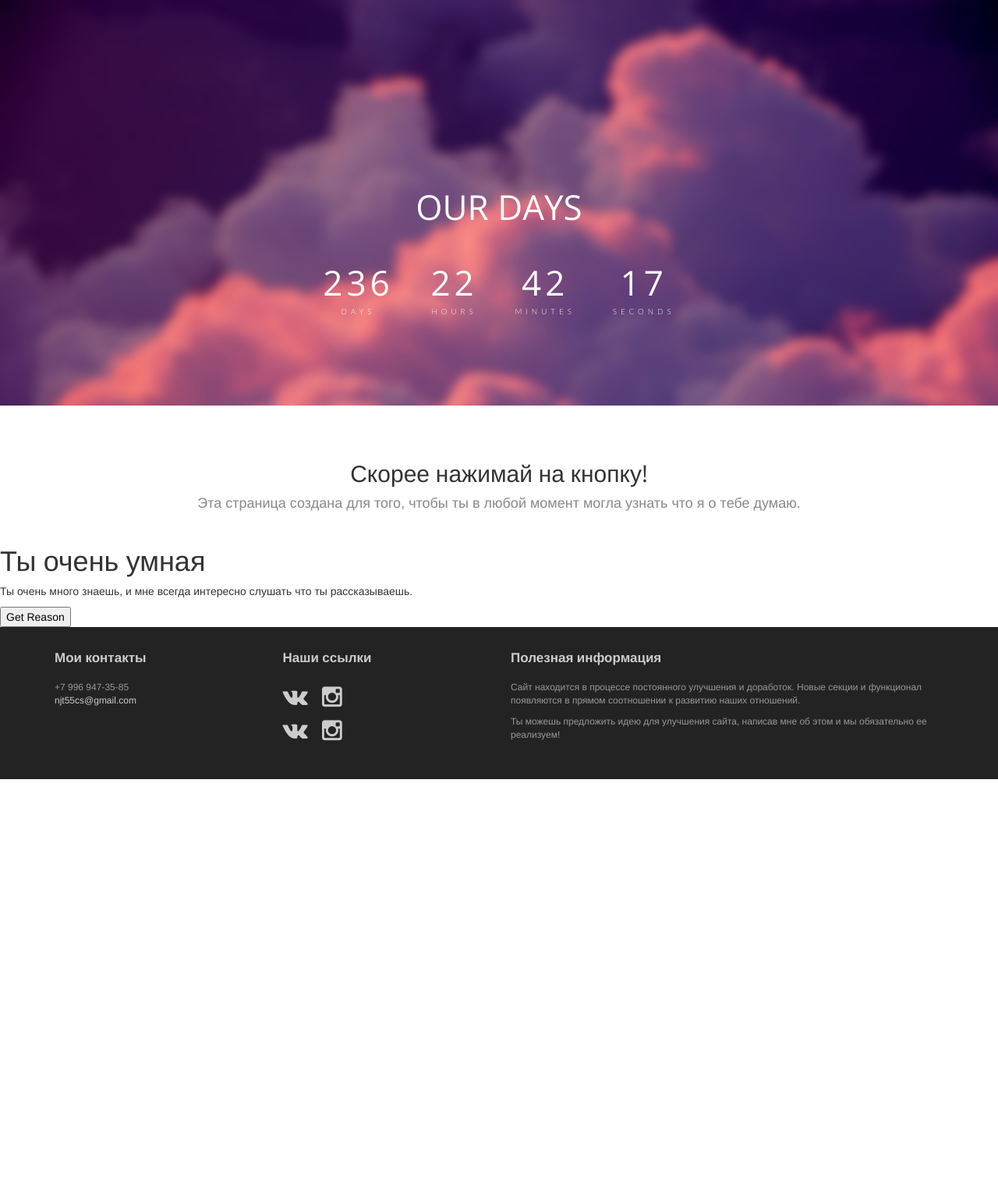
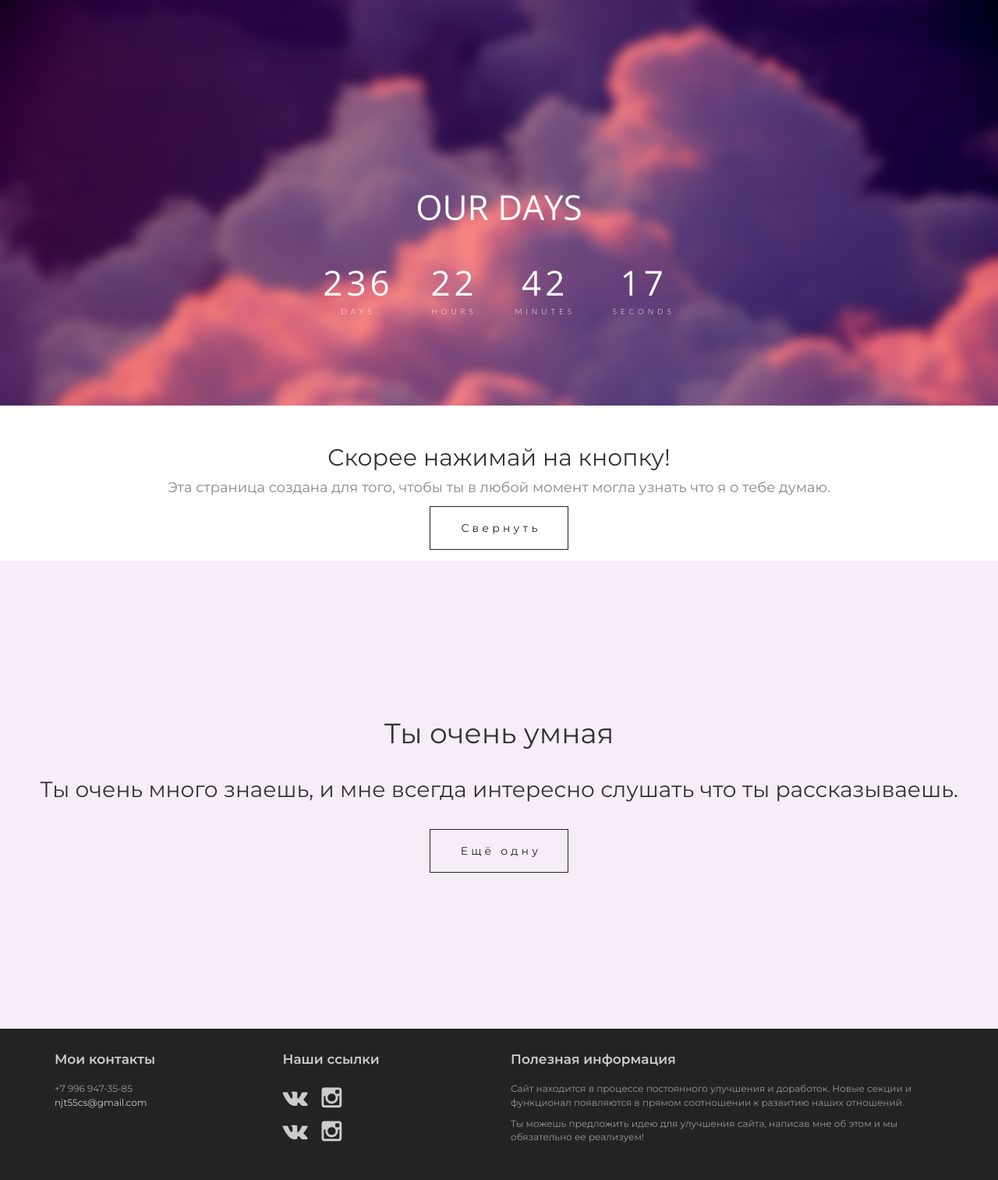
Before and after one commit to nylinary/yulia, a Django app: page /reasons/ in a window 1280 px wide. Shown: the whole page at 78% size. Before the commit the page ends 999 px from the top, so only its background shows below. Run offline with Django 3.2, Linux system fonts and the light colour scheme; data comes from the database, SQL or seed files in the repository; both versions use the stored data as it was after the commit; some libraries are stand-ins or nearby versions.

Commit message:
Reasons development

```diff
--- a/static/main/css/custom.css
+++ b/static/main/css/custom.css
@@ -1,3 +1,10 @@
+@import url('https://fonts.googleapis.com/css?family=Montserrat:400,500,600&display=swap&subset=cyrillic');
+
+
+body {
+    font-family: 'Montserrat', sans-serif;
+}
+
 .power{
 	width: 100%;
 	float: left;
@@ -55,7 +62,7 @@
 }
 
 .totaly_text{
-    font-family: "Open sans", Helvetica, Arial;
+    font-family: 'Montserrat', sans-serif;
     width: 100%;
     float: left;
     text-align: center;
@@ -64,7 +71,7 @@
 
 
 .making{
-    font-family: "Open sans", Helvetica, Arial;
+    font-family: 'Montserrat', sans-serif;
 	width: 100%;
 	float: left;
 	text-align: center;
--- a/static/main/css/main.css
+++ b/static/main/css/main.css
@@ -1,4 +1,6 @@
 /* Header */
+@import url('https://fonts.googleapis.com/css?family=Montserrat:400,500,600&display=swap&subset=cyrillic');
+
 #head { background:#181015 url( ../images/bg_header.jpg) no-repeat; background-size: cover; min-height:520px; text-align: center; padding-top:240px; color:white; font-family:"Open sans", Helvetica, Arial; font-weight:300; }
 #head.secondary { height:100px; min-height: 100px; padding-top:0px; }
 	#head .lead { font-family:"Open sans", Helvetica, Arial; font-size:44px; margin-bottom:6px; color:white; line-height:1.15em; }
@@ -31,7 +33,7 @@
 
 
 /* Typography */
-h1, h2, h3, h4, h5, h6 { font-family:"Open sans", Helvetica, Arial; }
+h1, h2, h3, h4, h5, h6 {font-family: 'Montserrat', sans-serif;}
 h1, .h1, h2, .h2, h3, .h3 { margin-top:30px; }
 blockquote { font-style: italic; font-family: Georgia; color:#999; margin:30px 0 30px; }
 label { color: #777; }
@@ -80,3 +82,9 @@ img.pull-left { margin-right: 10px; }
 
 	.widget-simplenav { margin-left:-5px; }
 	.widget-simplenav a{ margin:0 5px; }
+
+
+.btn:focus {
+	outline: none;
+	box-shadow: none;
+}
--- /dev/null
+++ b/static/reasons/css/reasons.css
@@ -0,0 +1,73 @@
+@import url('https://fonts.googleapis.com/css?family=Montserrat:400,500,600&display=swap&subset=cyrillic');
+.reason {
+    display: flex;
+    flex-direction: column;
+    justify-content: center;
+    align-items: center;
+    padding: 2em 1em 4em;
+    background-color: #F7EDF8;
+    gap: 1.5em;
+    min-height: 75%;
+}
+/*
+.get-reason-btn {
+    width: max-content;
+    background-color: #87509f;
+    color: white;
+  } */
+
+.get-reason-btn {
+    width: max-content;
+    background-color: #87509f;
+    color: white;
+    font-family: 'Montserrat', sans-serif;
+  }
+
+.get-reason-btn:hover {
+    background-color: #E87B81;
+    color: black;
+  }
+
+.reason-name, .reason-description {
+    font-family: 'Montserrat', sans-serif;
+    font-weight: 300;
+}
+
+.reason-description {
+    font-size: 2em;
+}
+
+
+.base-button {
+    color: #232323;
+    background: transparent;
+    border: 1px solid #232323;
+    position: relative;
+    font-size: 14px;
+    letter-spacing: .3em;
+    font-family: 'Montserrat', sans-serif;
+    padding: 17px 34px 17px 39px;
+    transition: .2s ease-in-out;
+    cursor: pointer;
+}
+.base-button:before {
+    content: "";
+    position: absolute;
+    top: 5px;
+    left: 5px;
+    width: 100%;
+    height: 100%;
+    /* background: #32D4E2; */
+    z-index: -1;
+    /* transition: .25s ease;
+    transform: translate(0, 0); */
+}
+.base-button:hover {
+    /* transform: translate(4px, 4px); */
+    background-color: #FAA1A6;
+    color: black;
+}
+
+.hint {
+    padding-bottom: 1em;
+}
--- a/static/reasons/js/get_reason.js
+++ b/static/reasons/js/get_reason.js
@@ -1,5 +1,6 @@
 reason_name = document.getElementById('reason-name');
 reason_description = document.getElementById('reason-description');
+
 
 $("#get_reason_btn").on('click', function () {
     $.ajax({
@@ -15,5 +16,4 @@ $("#get_reason_btn").on('click', function () {
         }
       }
     });
-
   });
--- /dev/null
+++ b/static/reasons/js/hide_hint.js
@@ -0,0 +1,11 @@
+const hint = document.getElementById("hint");
+const hideHintBtn = document.getElementById("hide-hint");
+
+
+hideHintBtn.onclick = function () {
+  if (hint.style.display !== "none") {
+    hint.style.display = "none";
+  } else {
+    hint.style.display = "block";
+  }
+};
--- a/templates/reasons/base.html
+++ b/templates/reasons/base.html
@@ -10,6 +10,7 @@
             <title>Our days</title>
 
             <link rel="shortcut icon" href=	"{% static 'main/images/gt_favicon.png'%}">
+            <link href="https://fonts.googleapis.com/css?family=Montserrat&display=swap" rel="stylesheet">
 
             <link rel="stylesheet" media="screen" href="http://fonts.googleapis.com/css?family=Open+Sans:300,400,700">
             <link rel="stylesheet" href="{% static 'main/css/bootstrap.min.css' %}">
@@ -22,6 +23,7 @@
             <link rel="stylesheet" href="{% static 'main/css/main.css' %}">
             <link rel="stylesheet" href="{% static 'main/css/days.css' %}">
             <link rel="stylesheet" href="{% static 'main/css/custom.css' %}">
+            <link rel="stylesheet" href="{% static 'reasons/css/reasons.css' %}">
             <!-- HTML5 shim and Respond.js IE8 support of HTML5 elements and media queries -->
             <!--[if lt IE 9]>
         <script src="main/js/html5shiv.js"></script>
@@ -122,5 +124,6 @@
         <script src="{% static 'main/js/days-counter.js' %}"></script>
         <script src="{% static 'reasons/js/get_reason.js' %}"></script>
         <script src="{% static 'reasons/js/get_reason_on_page_load.js' %}"></script>
+        <script src="{% static 'reasons/js/hide_hint.js' %}"></script>
     </body>
     </html>
--- a/templates/reasons/reasons.html
+++ b/templates/reasons/reasons.html
@@ -2,24 +2,25 @@
 
 {% block content %}
 	<!-- Intro -->
-	<div class="container text-center">
-		<br> <br>
+	<div class="container text-center hint" id="hint">
+		<br>
 		<h2 class="thin">Скорее нажимай на кнопку!</h2>
 		<p class="text-muted">
-			Эта страница создана для того, чтобы ты в любой момент могла узнать что я о тебе думаю.
+            Эта страница создана для того, чтобы ты в любой момент могла узнать что я о тебе думаю.
 		</p>
+        <button class="base-button" id="hide-hint">Cвернуть</button>
 	</div>
 	<!-- /Intro-->
-    <div class="reason">
+    <div class="reason text-center">
         <!-- {% if random_reason %}
             <h1>{{ random_reason.name }}</h1>
             <p>{{ random_reason.description }}</p>
         {% else %}
             <p>Я не знаю что еще сказать..</p>
         {% endif %} -->
-        <h1 id="reason-name"></h1>
-        <p id="reason-description"></p>
+        <h1 id="reason-name" class="reason-name"></h1>
+        <p id="reason-description" class="reason-description"></p>
         {% csrf_token %}
-        <button type="submit" name='get_reason' id="get_reason_btn">Get Reason</button>
+        <button type="submit" name='get_reason' id="get_reason_btn" class="get-reason-btn base-button">Ещё одну</button>
     </div>
 {% endblock %}
--- a/templates/todo_frontend/base.html
+++ b/templates/todo_frontend/base.html
@@ -15,12 +15,11 @@
             <link rel="stylesheet" href="{% static 'main/css/bootstrap.min.css' %}">
 
             <link rel="stylesheet" href="{% static 'main/css/font-awesome.min.css'%}">
-
+            <link rel="preconnect" href="https://fonts.googleapis.com"><link rel="preconnect" href="https://fonts.gstatic.com" crossorigin><link href="https://fonts.googleapis.com/css2?family=Poppins&display=swap" rel="stylesheet">
             <!-- Custom styles for our template -->
             <link rel="stylesheet" href="{% static 'main/css/bootstrap-theme.css'%}" media="screen" >
 
             <!-- <link rel="stylesheet" href="https://stackpath.bootstrapcdn.com/bootstrap/4.4.1/css/bootstrap.min.css" integrity="sha384-Vkoo8x4CGsO3+Hhxv8T/Q5PaXtkKtu6ug5TOeNV6gBiFeWPGFN9MuhOf23Q9Ifjh" crossorigin="anonymous"> -->
-            <link href="https://fonts.googleapis.com/css?family=Montserrat&display=swap" rel="stylesheet">
             <link rel="stylesheet" href="{% static 'todo/css/todo.css' %}">
             <link rel="stylesheet" href="{% static 'main/css/days.css' %}">
             <link rel="stylesheet" href="{% static 'main/css/main.css' %}">
```
Also changed, not shown: liza/settings.py (+4 -4 lines), static/todo/css/todo.css (+13 -5 lines), db.sqlite3.
